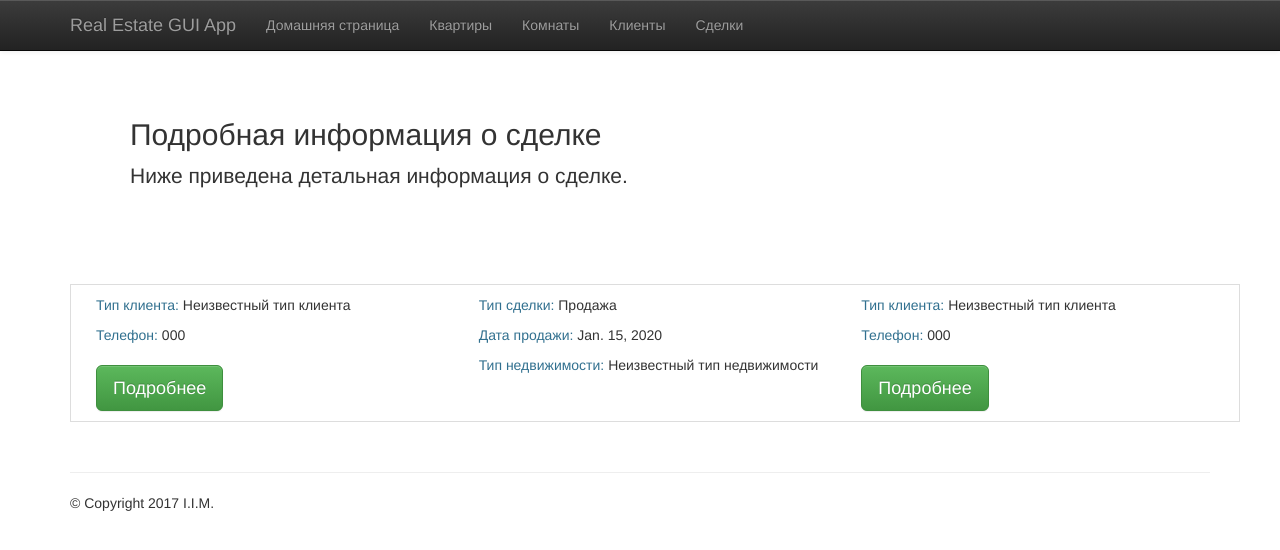
After one commit to TARGETrus/server_project, a Django app: page /simulator/deals/1/ in a window 1280 px wide. The commit adds this page. Shown: the top 550 px of the page. Run offline with Django 3.2, Linux system fonts and the light colour scheme; tables that the repository leaves empty hold one stand-in row (values such as "Sample post"); some libraries are stand-ins or nearby versions.

Commit message:
Deals views implemented.

```diff
--- a/simulator/urls.py
+++ b/simulator/urls.py
@@ -27,4 +27,10 @@ urlpatterns = [
     url(r'^rooms/(?P<pk>[0-9]+)/$',
         realestateviews.SingleRoomView.as_view(),
         name='room-detail'),
+    url(r'^deals/$',
+        dealsviews.AllDealsView.as_view(),
+        name='deal-list'),
+    url(r'^deals/(?P<pk>[0-9]+)/$',
+        dealsviews.SingleDealView.as_view(),
+        name='deal-detail'),
 ]
--- a/simulator/views/dealsviews.py
+++ b/simulator/views/dealsviews.py
@@ -1,3 +1,37 @@
-from rest_framework import generics, permissions
+from itertools import chain
 
-from simulator.models.deals import Sale, Rent
+from django.shortcuts import get_object_or_404, get_list_or_404, render
+from django.views.generic import TemplateView
+
+from simulator.models.deals import Deal, Sale, Rent
+from simulator.utils.enums import DealClass
+
+
+class AllDealsView(TemplateView):
+    def get(self, request, **kwargs):
+
+        sales = get_list_or_404(Sale)
+        rents = get_list_or_404(Rent)
+
+        context = {
+            'deals': list(chain(sales, rents))
+        }
+
+        return render(request, 'deals-list.html', context)
+
+
+class SingleDealView(TemplateView):
+    def get(self, request, **kwargs):
+
+        deal = get_object_or_404(Deal, pk=kwargs.get('pk'))
+
+        if deal.deal_class_type == DealClass.SALE.value:
+            deal = get_object_or_404(Sale, pk=kwargs.get('pk'))
+        elif deal.deal_class_type == DealClass.RENT.value:
+            deal = get_object_or_404(Rent, pk=kwargs.get('pk'))
+
+        context = {
+            'deal': deal
+        }
+
+        return render(request, 'single-deal.html', context)
--- a/simulator/views/ownersviews.py
+++ b/simulator/views/ownersviews.py
@@ -30,6 +30,8 @@ class SingleOwnerView(TemplateView):
         elif owner.owner_class_type == OwnerClass.LEGAL_ENTITY.value:
             owner = get_object_or_404(LegalEntity, pk=kwargs.get('pk'))
 
-        context = {'owner': owner}
+        context = {
+            'owner': owner
+        }
 
         return render(request, 'single-owner.html', context)
--- /dev/null
+++ b/templates/chunks/entities/deal.html
@@ -0,0 +1,50 @@
+<!-- REQUIRES 'deal' object to be passed by using view -->
+<div class="container">
+    <div class='row'>
+        <div class="col-xs-12">
+            <div class="row tile_entity">
+                <div class="col-xs-4">
+                    {% if deal.vendor.owner_class_type == 'P' %}
+                        <p><span class="text-info">Тип клиента: </span>Физическое лицо</p>
+                    {% elif deal.vendor.owner_class_type == 'L' %}
+                        <p><span class="text-info">Тип клиента: </span>Юридическое лицо</p>
+                    {% else %}
+                        <p><span class="text-info">Тип клиента: </span>Неизвестный тип клиента</p>
+                    {% endif %}
+                    <p><span class="text-info">Телефон: </span>{{ deal.vendor.phone_number }}</p>
+                    <a class="btn btn-success btn-lg" href={% url 'owner-detail' deal.vendor.id %}>Подробнее</a>
+                </div>
+                <div class="col-xs-4">
+                    {% if deal.deal_class_type == 'S' %}
+                        <p><span class="text-info">Тип сделки: </span>Продажа</p>
+                        <p><span class="text-info">Дата продажи: </span>{{ deal.deal_date }}</p>
+                    {% elif deal.deal_class_type == 'R' %}
+                        <p><span class="text-info">Тип сделки: </span>Аренда</p>
+                        <p><span class="text-info">С: </span>{{ deal.from_date }}</p>
+                        <p><span class="text-info">По: </span>{{ deal.till_date }}</p>
+                    {% else %}
+                        <p><span class="text-info">Тип сделки: </span>Неизвестный тип сделки</p>
+                    {% endif %}
+                    {% if deal.real_estate.real_estate_class_type == 'F' %}
+                        <p><span class="text-info">Тип недвижимости: </span>Квартира</p>
+                    {% elif deal.real_estate.real_estate_class_type == 'R' %}
+                        <p><span class="text-info">Тип недвижимости: </span>Комната</p>
+                    {% else %}
+                        <p><span class="text-info">Тип недвижимости: </span>Неизвестный тип недвижимости</p>
+                    {% endif %}
+                </div>
+                <div class="col-xs-4">
+                    {% if deal.customer.owner_class_type == 'P' %}
+                        <p><span class="text-info">Тип клиента: </span>Физическое лицо</p>
+                    {% elif deal.customer.owner_class_type == 'L' %}
+                        <p><span class="text-info">Тип клиента: </span>Юридическое лицо</p>
+                    {% else %}
+                        <p><span class="text-info">Тип клиента: </span>Неизвестный тип клиента</p>
+                    {% endif %}
+                    <p><span class="text-info">Телефон: </span>{{ deal.customer.phone_number }}</p>
+                    <a class="btn btn-success btn-lg" href={% url 'owner-detail' deal.customer.id %}>Подробнее</a>
+                </div>
+            </div>
+        </div>
+    </div>
+</div>
--- a/templates/chunks/page_elements/nav.html
+++ b/templates/chunks/page_elements/nav.html
@@ -10,6 +10,7 @@
                 <li><a href="{% url 'flat-list' %}">Квартиры</a></li>
                 <li><a href="{% url 'room-list' %}">Комнаты</a></li>
                 <li><a href="{% url 'owner-list' %}">Клиенты</a></li>
+                <li><a href="{% url 'deal-list' %}">Сделки</a></li>
 			</ul>
 		</div>
 	</div>
--- a/templates/index.html
+++ b/templates/index.html
@@ -7,7 +7,7 @@
 {% block pagecontent %}
     <div class="jumbotron">
         <h2>Главная</h2>
-        <p>А-та-та а-та-та вот такая хренота</p>
+        <p>Текст главной страницы</p>
     </div>
     <div id="index"></div>
 {% endblock %}
--- /dev/null
+++ b/templates/single-deal.html
@@ -0,0 +1,15 @@
+{% extends 'base.html' %}
+
+{% load static %}
+
+{% block title %}Deal Page{% endblock %}
+
+{% block pagecontent %}
+    <div class="jumbotron">
+        <h2>Подробная информация о сделке</h2>
+        <p>Ниже приведена детальная информация о сделке.</p>
+    </div>
+
+    {% include 'chunks/entities/deal.html' %}
+
+{% endblock %}
```
Also changed, not shown: simulator/views/realestateviews.py (+15 -4 lines), templates/chunks/entities/deals.html (added, +56 -0 lines), templates/deals-list.html (added, +15 -0 lines), templates/chunks/entities/price.html (deleted).
